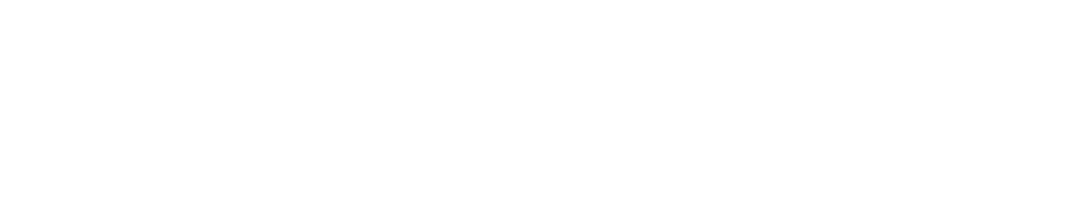
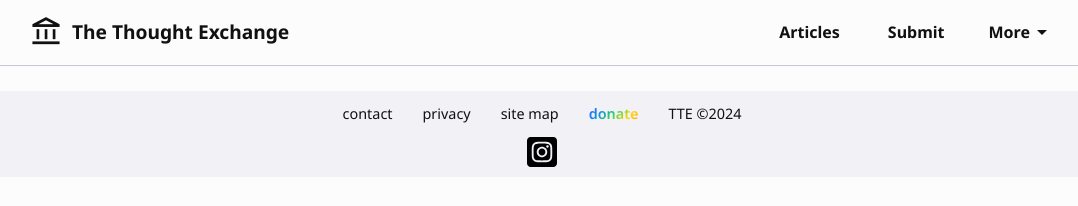
Before and after one commit to Zakkkk/tte-dist, a plain HTML site: page 404.html in a window 1280 px wide. Shown: the whole page, without its empty margins (98-1176 px from the left). Drawn offline with nearby package versions, Linux system fonts and the light colour scheme; a web font is replaced by a local one.

Commit message:
update 404

```diff
--- a/404.html
+++ b/404.html
@@ -11,12 +11,12 @@
       gtag('config', 'G-XFR1E56W41');
     </script>
 
-
     <meta charset="UTF-8">
     <meta name="viewport" content="width=device-width, initial-scale=1.0">
     <meta name="description" content="The Thought Exchange: We're building a platform to amplify voices and exchange perspectives.">
     <meta name="keywords" content="">
 
+    <meta property="og:url" content="https://ttexchange.org/" />
     <meta property="og:description" content="We're building a platform to amplify voices and exchange perspectives." />
     <meta property="og:image" content="https://ttexchange.org/tte.jpg" />
 
@@ -24,8 +24,8 @@
     <link rel="stylesheet" href="https://fonts.googleapis.com/css2?family=Material+Symbols+Outlined:opsz,wght,FILL,GRAD@20..48,100..700,0..1,-50..200" />
 
     <title>The Thought Exchange</title>
-    <script type="module" crossorigin src="/assets/index-BBxe-Wcj.js"></script>
-    <link rel="stylesheet" crossorigin href="/assets/index-PU-MTLDC.css">
+    <script type="module" crossorigin src="/assets/index-DxfdhJuj.js"></script>
+    <link rel="stylesheet" crossorigin href="/assets/index-B3NKROwz.css">
   </head>
   <body>
     <div id="app"></div>
```
Also changed, not shown: 1 other file.
